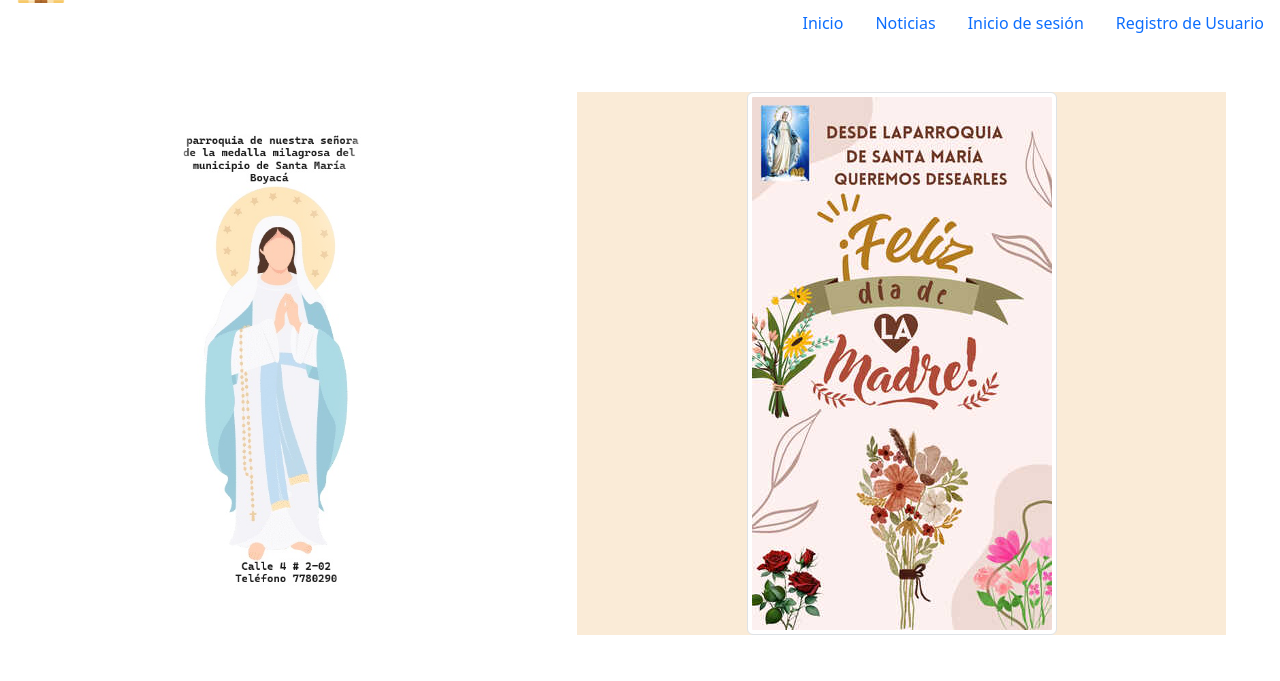
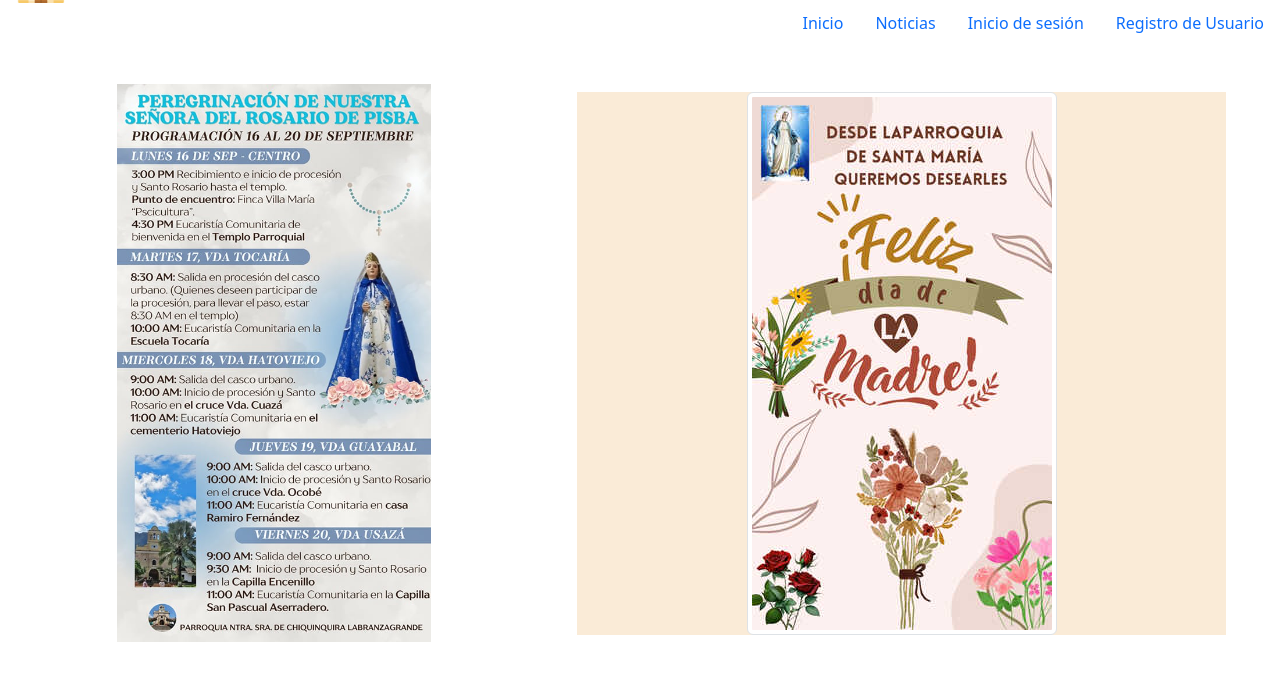
Before and after one commit to ParroquiaLabranzaGrande/ParroquiaFrontEnd, a website: page views/index.html in a window 1280 px wide. Shown: the part 39-720 px from the top of the page. Drawn offline with nearby package versions, Linux system fonts and the light colour scheme; some packages are replaced by stand-ins of ours; files that its build step writes are made by us from their sources; no server answers; a script that the page names is missing; files whose address does not match are found by name.

Commit message:
changes in style

```diff
--- a/public/css/style.css
+++ b/public/css/style.css
@@ -3,8 +3,8 @@
   }
 
   .bg-image {
-    background-image: url("/img/virgen.png?v=1");
-    background-size: 50%;
+    background-image: url("/img/Peregrinacion.jpeg?v=1");
+    background-size: 60%;
     background-repeat: no-repeat;
     background-position: center;
   }
```
Also changed, not shown: public/img/IglesiaFuera.jpeg (added), public/img/Peregrinacion.jpeg (added), public/img/iglesia.jpeg (deleted), public/img/parroquiaSantaMaria.png (deleted).
